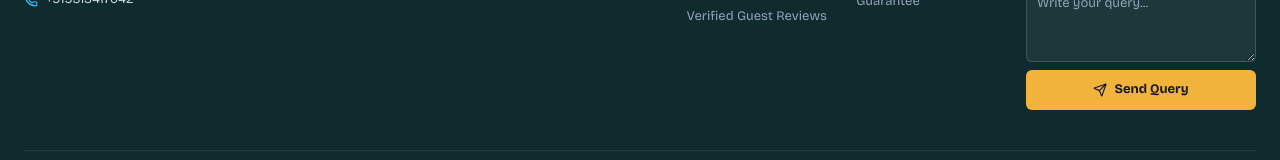
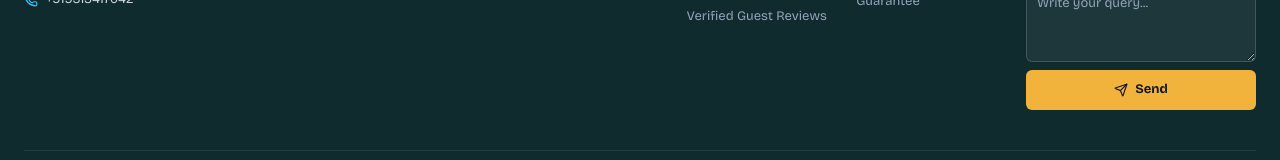
Before and after one commit to JayPrajapati-03/BookIt, a React (Vite) app in the folder apps/web/: page / in a window 1280 px wide. Shown: the part 3361-3521 px from the top of the page. Built offline with nearby package versions, Linux system fonts and the light colour scheme; no server answers.

Commit message:
style: refine about section layout

```diff
--- a/apps/web/src/components/layout/AppFooter/AppFooter.tsx
+++ b/apps/web/src/components/layout/AppFooter/AppFooter.tsx
@@ -152,7 +152,7 @@ export const AppFooter: React.FC = () => {
               />
               <button className={styles.contactSubmit} type="submit">
                 <Send size={14} />
-                Send Query
+                Send
               </button>
             </form>
           </div>
```
